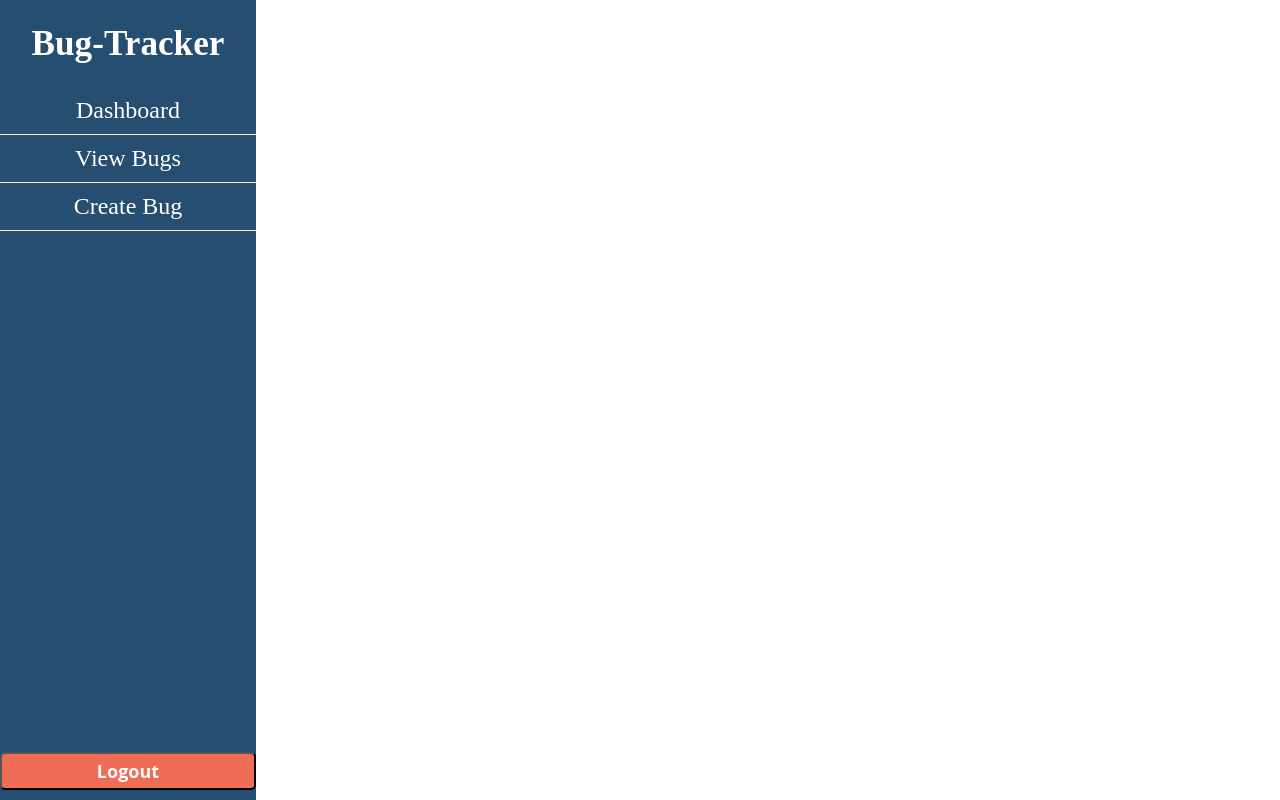
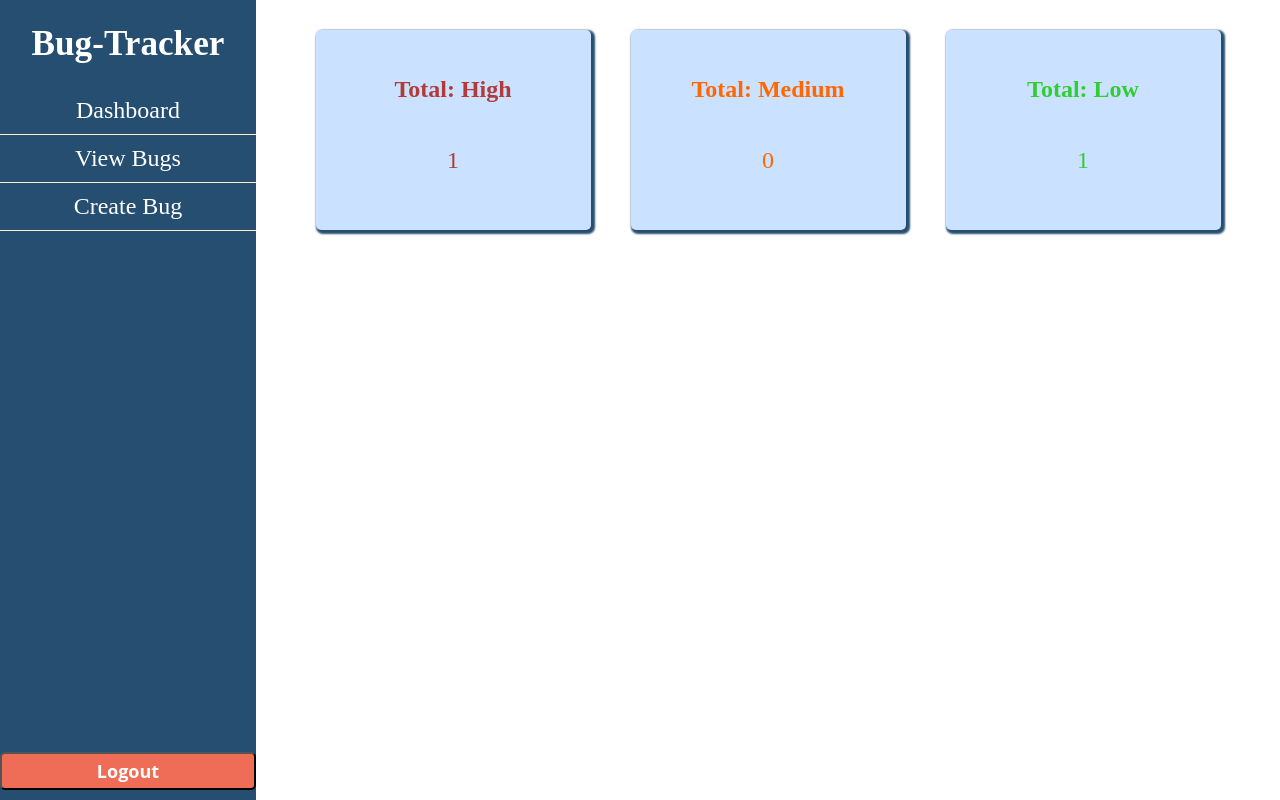
Before and after one commit to gjainiitr/bug_tracker, a React (Create React App) app in the folder frontend/: page / in a window 1280 px wide. Both pictures are taken after typing "Sample", "Sample123" into the empty fields and a click on the button "Login". Built offline with nearby package versions, Linux system fonts and the light colour scheme.

Commit message:
finish front-end

```diff
--- a/frontend/src/App.js
+++ b/frontend/src/App.js
@@ -5,6 +5,7 @@
 import {BrowserRouter as Router, Switch, Route} from 'react-router-dom';
 import ViewBugs from './Views/Pages/viewBugs';
 import CreateBug from './Views/BugCreate/edit/bugForm';
+import Dashboard from './Views/Dashboard/dashboard';
 
 function App() {
   const {auth} = useSelector(state => state);
@@ -15,9 +16,9 @@
         <>
           <Sidebar/>
           <Switch>
-            {/* <Route path="/"></Route> */}
             <Route path="/viewbugs"><ViewBugs/></Route>
             <Route path="/create"><div className='page-container'><CreateBug title="Create Bug"/></div></Route>
+            <Route path="/" exact><Dashboard /></Route>
           </Switch>
 
         </>
--- a/frontend/src/Controllers/priorityController.js
+++ b/frontend/src/Controllers/priorityController.js
@@ -1,9 +1,10 @@
 const colors = ["#b33a3a", "#ff6700", "#32cd32"]
 
-export default (priority) => {
+function Priority(priority) {
     const level = ["High", "Medium", "Low"];
     return {
         level:(level[priority-1]),
         color:(colors[priority-1])
     }
 }
+export default Priority;
--- /dev/null
+++ b/frontend/src/Views/Dashboard/card.css
@@ -0,0 +1,28 @@
+.dashboard-card {
+    border-radius: 5px;
+    background-color: var(--card-color);
+    min-width: 275px;
+    min-height: 200px;
+    margin: 10px;
+    display: flex;
+    flex-wrap: wrap;
+    align-content: center;
+    justify-content: center;
+    text-align: center;
+    box-shadow: 2px 2px 2px 2px var(--prim-color);
+}
+
+.dashboard:hover {
+    transition: all 0.3s;
+    transform: scale(1.05);
+}
+
+.dashboard-card h2 {
+    width: 100%;
+    margin-top: 5%;
+}
+
+.dashboard-card p {
+    font-size: 1.5rem;
+
+}
--- /dev/null
+++ b/frontend/src/Views/Dashboard/card.jsx
@@ -0,0 +1,15 @@
+import React from 'react';
+import './card.css'
+import Priority from '../../Controllers/priorityController'
+
+export default (props) => {
+    const {level, color} = Priority(props.priority);
+
+    return (
+        <div className="dashboard-card" onClick={props.clicked} style={{color: color}}>
+            <h2>Total: {level}</h2>
+            <p>{props.count}</p>
+        </div>
+    )
+
+}
--- /dev/null
+++ b/frontend/src/Views/Dashboard/dashboard.jsx
@@ -0,0 +1,42 @@
+import React, {useEffect} from 'react';
+import { useDispatch, useSelector } from 'react-redux';
+import './dashboard.css'
+import { useHistory } from 'react-router-dom';
+import Card from "./card"
+import {getBugs} from "../../Controllers/Redux/bugSlice"
+import viewBugs from '../Pages/viewBugs';
+
+export default (props) => {
+    const dispatch = useDispatch();
+    const browserHistory = useHistory();
+    const bugs = useSelector(state => state.bugs);
+    let highCount=0, midCount=0, lowCount=0;
+
+    if(bugs != undefined) {
+        highCount = filterBugs(1);
+        midCount = filterBugs(2);
+        lowCount = filterBugs(3);
+    }
+
+    function filterBugs(priority) {
+        return bugs.filter(bug => bug.priority==priority)
+    }
+
+    useEffect(() => {
+        dispatch(getBugs())
+    }, [bugs == undefined])
+
+    function redirect() {
+        browserHistory.push('/viewbugs');
+    }
+
+
+    return (
+        <div className="page-container">
+            <Card priority="1" count={highCount.length} clicked={ redirect } />
+            <Card priority="2" count={midCount.length} clicked={ redirect } />
+            <Card priority="3" count={lowCount.length} clicked={ redirect } />
+        </div>
+    )
+
+}
```
Also changed, not shown: frontend/src/Views/Dashboard/dashboard.css (added).
